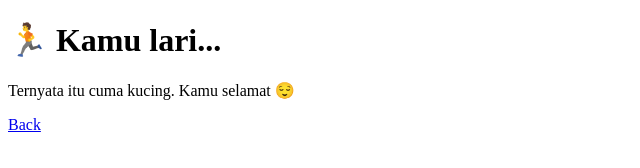
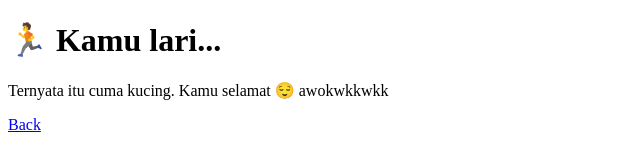
Before and after one commit to zoezuseo-arch/JojoMiniGame, a plain HTML site: page lari.html in a window 1280 px wide. Shown: the full height of the page, 0-640 px from the left. Drawn offline with Linux system fonts and the light colour scheme.

Commit message:
Update lari.html with extra text
Added additional text to the paragraph.

```diff
--- a/lari.html
+++ b/lari.html
@@ -7,7 +7,7 @@
 </head>
 <body>
         <h1>🏃 Kamu lari...</h1>
-        <p>Ternyata itu cuma kucing. Kamu selamat 😌</p>
+        <p>Ternyata itu cuma kucing. Kamu selamat 😌 awokwkkwkk</p>
         <a href="index.html">Back</a>
 </body>
 
```
